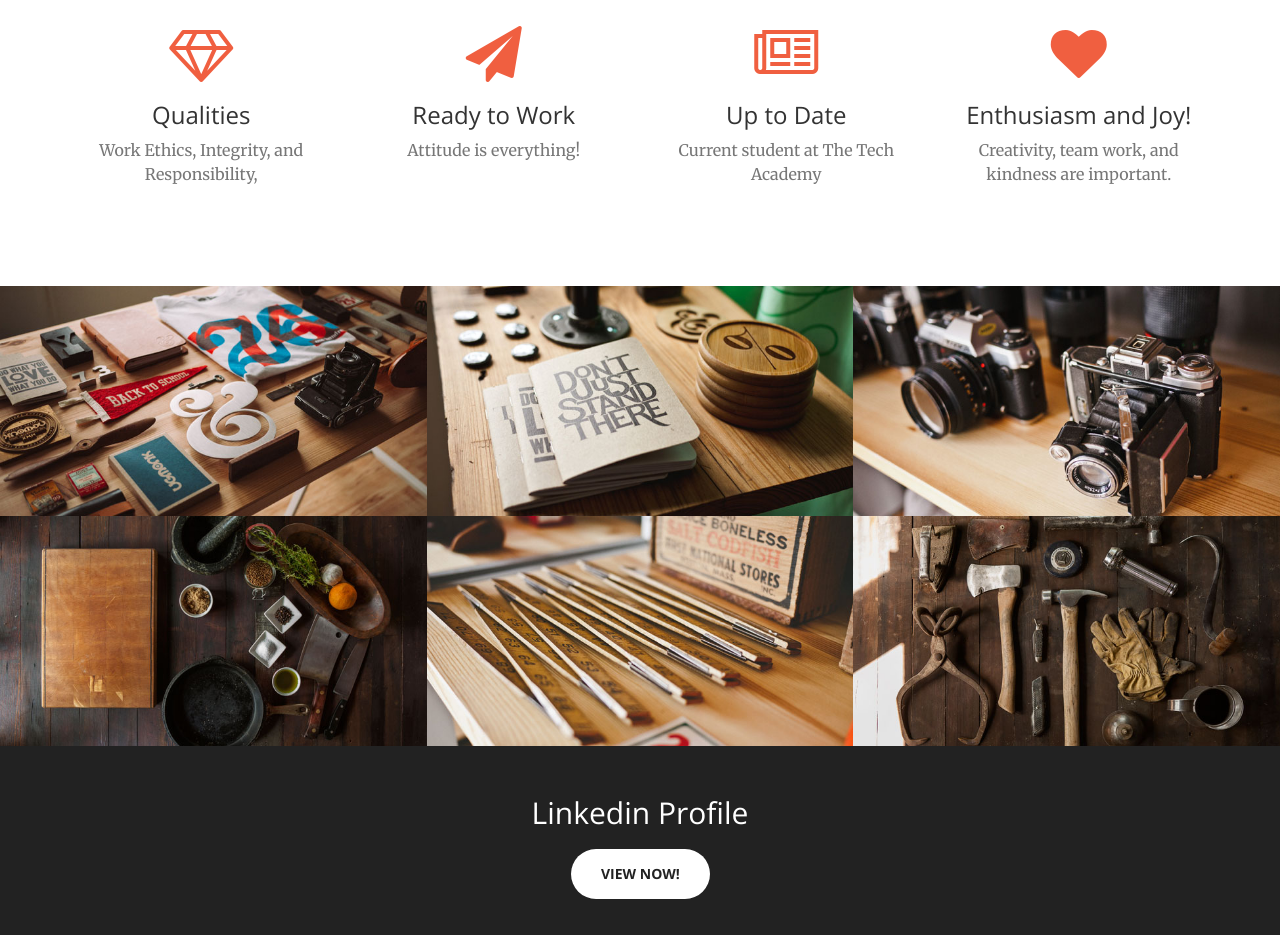
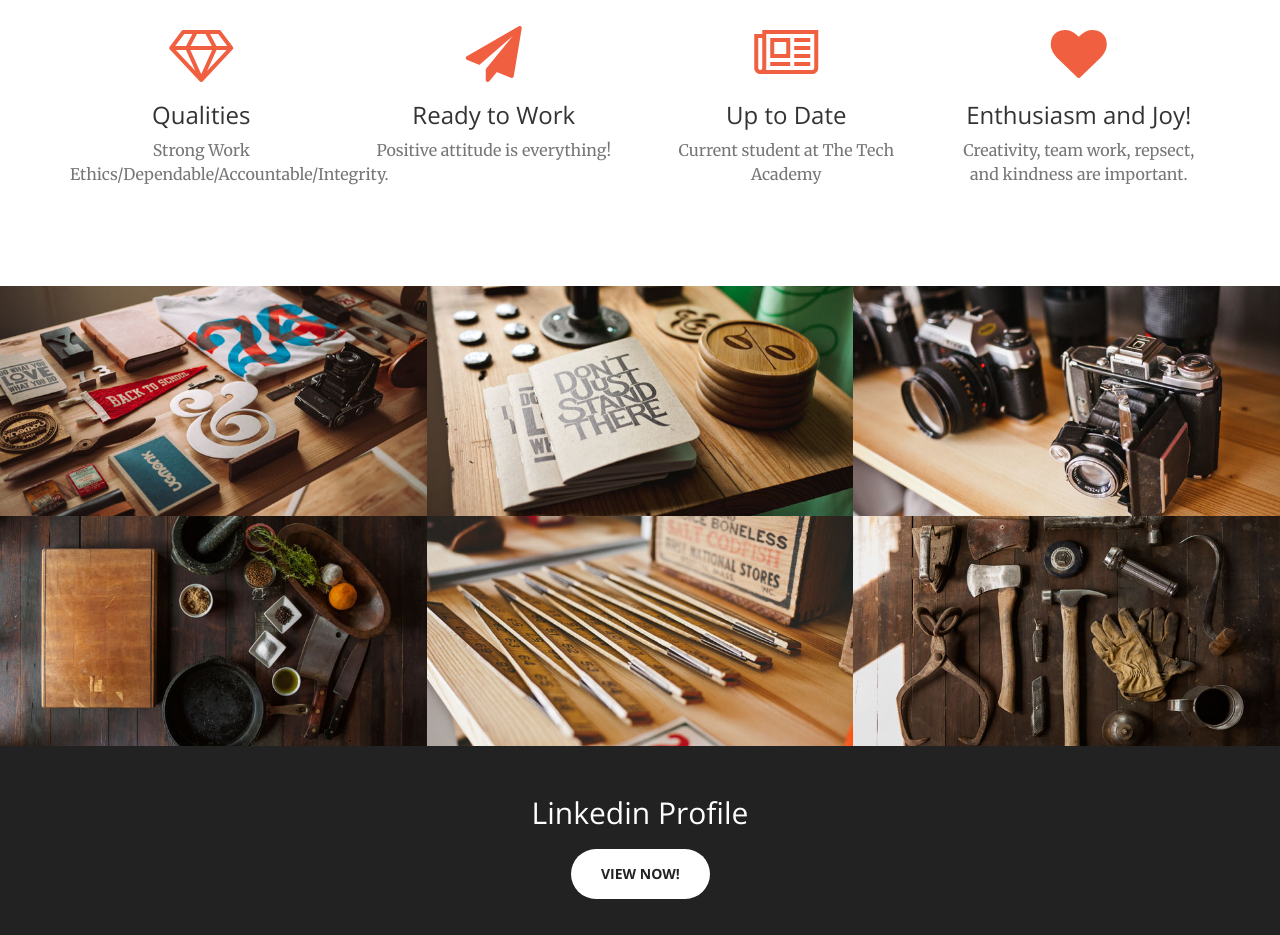
Before and after one commit to LoriLG/LoriLG.github.io, a website: page index.html in a window 1280 px wide. Shown: the part 1340-2275 px from the top of the page. Drawn offline with nearby package versions, Linux system fonts and the light colour scheme.

```diff
--- a/index.html
+++ b/index.html
@@ -107,14 +107,14 @@
                     <div class="service-box">
                         <i class="fa fa-4x fa-diamond text-primary sr-icons"></i>
                         <h3>Qualities</h3>
-                        <p class="text-muted">Work Ethics, Integrity, and Responsibility,</p>
+                        <p class="text-muted">Strong Work Ethics/Dependable/Accountable/Integrity.</p>
                     </div>
                 </div>
                 <div class="col-lg-3 col-md-6 text-center">
                     <div class="service-box">
                         <i class="fa fa-4x fa-paper-plane text-primary sr-icons"></i>
                         <h3>Ready to Work</h3>
-                        <p class="text-muted">Attitude is everything!</p>
+                        <p class="text-muted">Positive attitude is everything!</p>
                     </div>
                 </div>
                 <div class="col-lg-3 col-md-6 text-center">
@@ -128,7 +128,7 @@
                     <div class="service-box">
                         <i class="fa fa-4x fa-heart text-primary sr-icons"></i>
                         <h3>Enthusiasm and Joy!</h3>
-                        <p class="text-muted">Creativity, team work, and kindness are important.</p>
+                        <p class="text-muted">Creativity, team work, repsect, and kindness are important.</p>
                     </div>
                 </div>
             </div>
```
